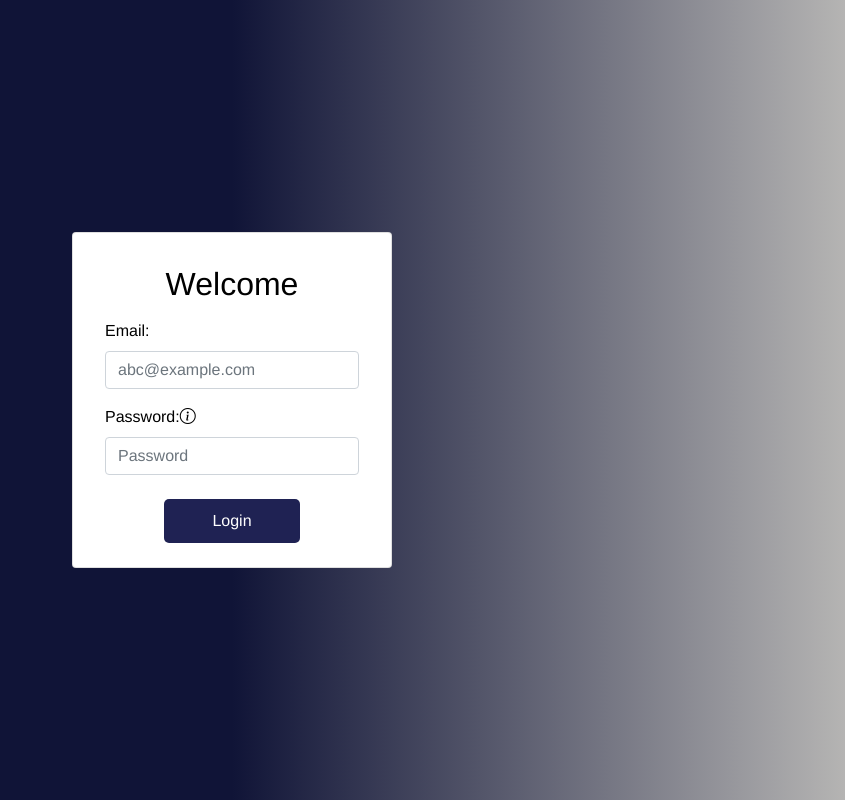
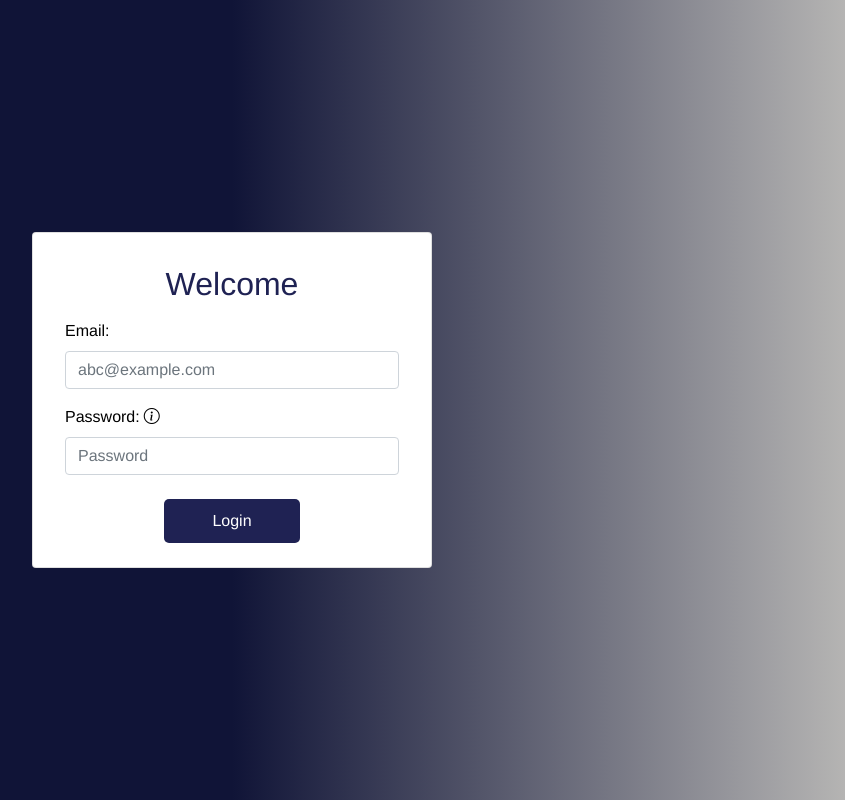
Before and after one commit to yigittosun/video_challenge, a Vue app: page /login in a window 1280 px wide. Shown: the whole page, without its empty margins (408-1253 px from the left). Built offline with nearby package versions, Linux system fonts and the light colour scheme; what vue-sweetalert2 would draw is missing.

Commit message:
Edit UI style in login page

```diff
--- a/src/assets/main.css
+++ b/src/assets/main.css
@@ -49,3 +49,12 @@ body {
   cursor: pointer;
   transition: all 0.3s ease-in-out;
 }
+
+.text-navy {
+  color: #1f2253;
+}
+
+.wider-card {
+  width: 100%;
+  max-width: 400px;
+}
--- a/src/views/login/index.vue
+++ b/src/views/login/index.vue
@@ -1,8 +1,8 @@
 <template>
   <div class="d-flex justify-content-center align-items-center min-vh-100">
-    <div class="card w-25">
+    <div class="card wider-card">
       <div class="card-body">
-        <h2 class="card-title my-3">Welcome</h2>
+        <h2 class="card-title my-3 text-navy">Welcome</h2>
         <form @submit.prevent="login">
           <div class="mb-3 text-start px-3">
             <label for="email" class="form-label">Email:</label>
@@ -16,7 +16,12 @@
           </div>
           <div class="mb-3 text-start px-3">
             <label for="password" class="form-label">Password:</label>
-            <span data-bs-toggle="tooltip" data-bs-placement="top" title="First 3 numbers">
+            <span
+              class="ms-1"
+              data-bs-toggle="tooltip"
+              data-bs-placement="top"
+              title="First 3 numbers"
+            >
               <i class="bi bi-info-circle h6"></i>
             </span>
             <input
```
